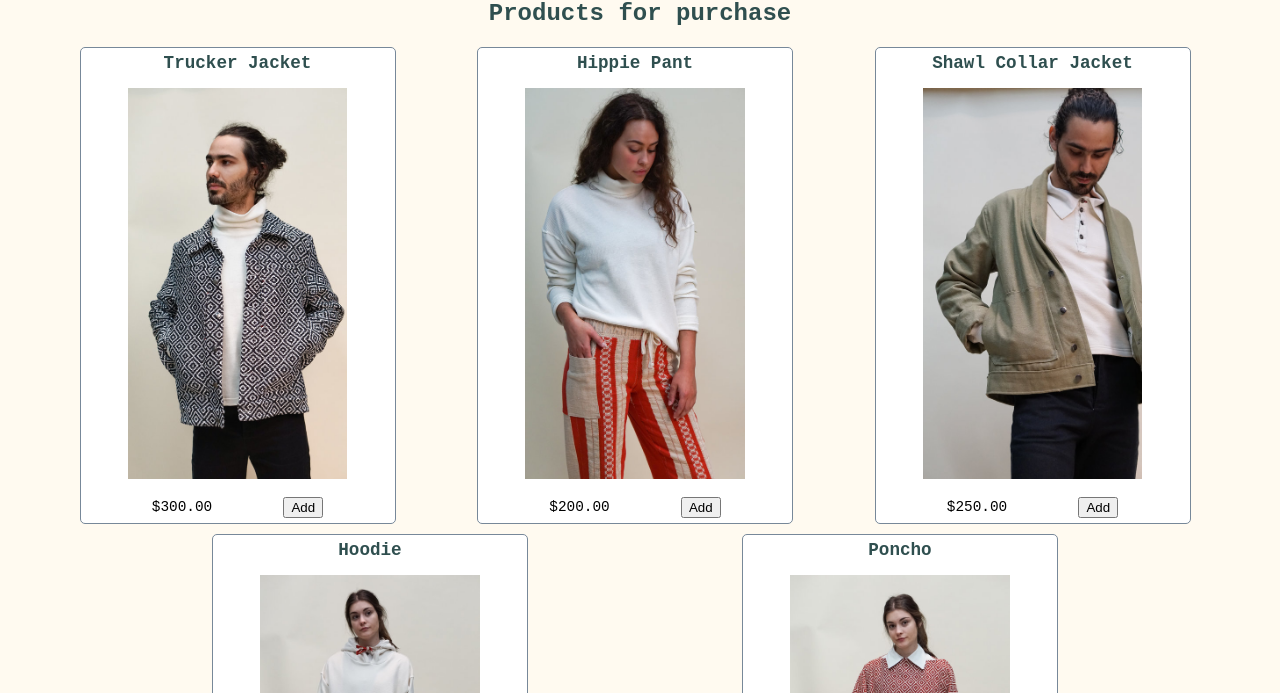
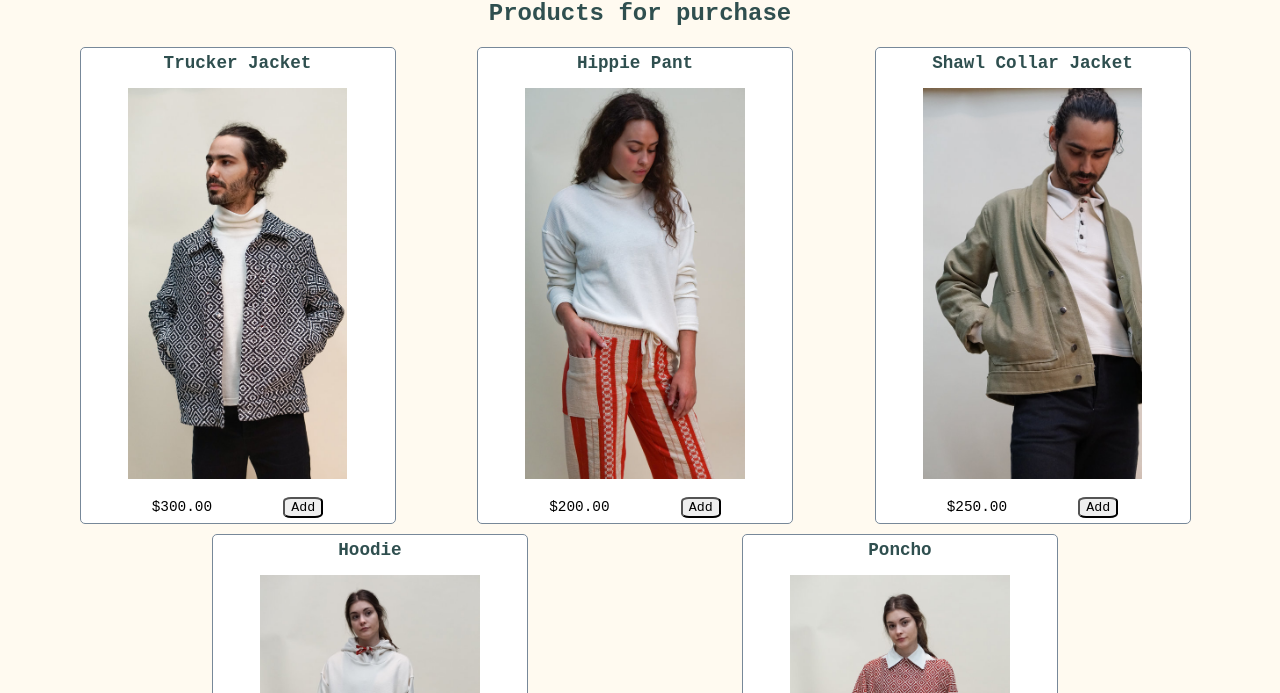
Before and after one commit to tess-jl/e-commerce-lab, a plain HTML site: page src/products.html in a window 1280 px wide. Shown: the part 107-800 px from the top of the page. Drawn offline with Linux system fonts and the light colour scheme.

Commit message:
styling on button

```diff
--- a/src/products.css
+++ b/src/products.css
@@ -52,6 +52,8 @@ ul {
 
 .price button {
     transition: color 200ms ease-in-out;
+    border-radius: 20%;
+    font-family: 'Courier New', Courier;
 }
 
 .price button:hover {
```
Also changed, not shown: src/index.html (+3 -3 lines).
